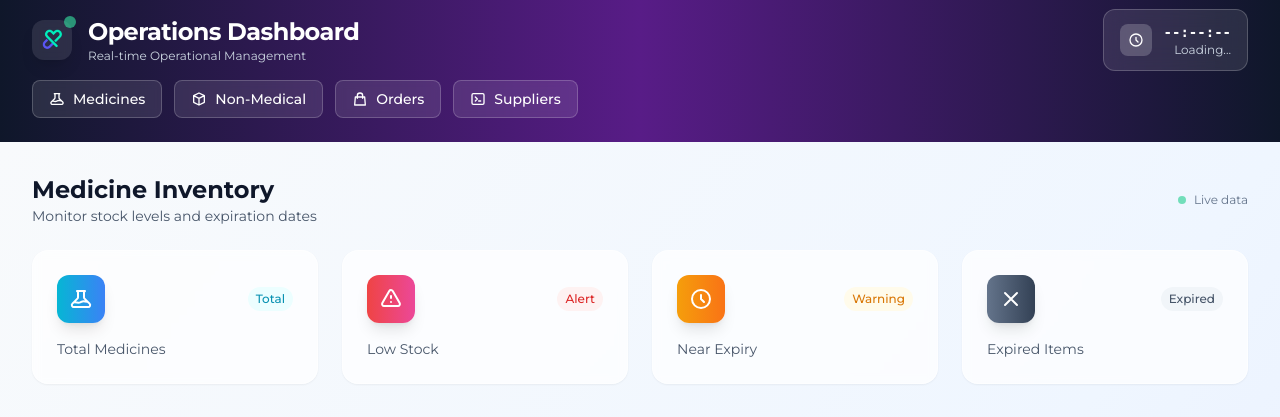
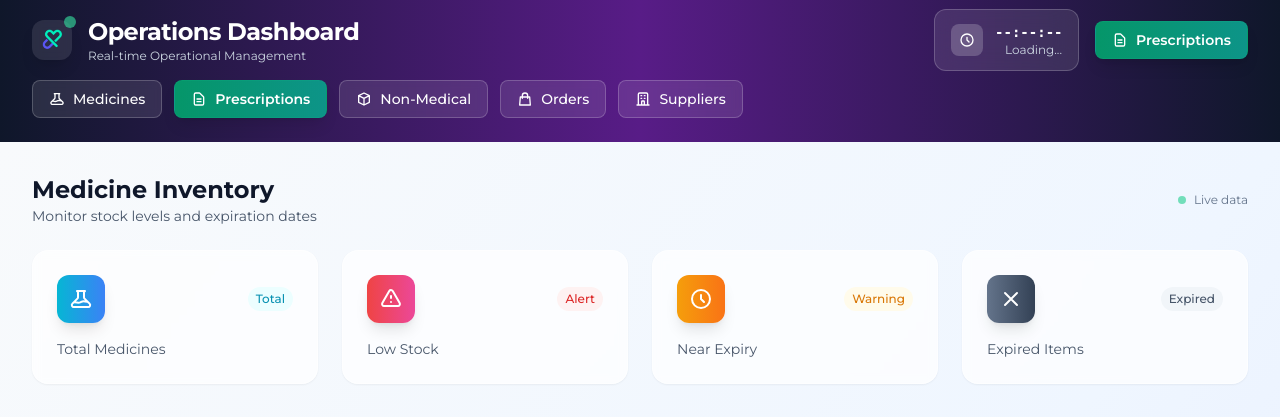
Before and after one commit to YOOSUF-HUB/Smart-Pharmacy-System, a Django app: template templates/Medicine_inventory/med_inventory_dash.html in a window 1280 px wide. Shown: the top 417 px of the page. Run offline with Django 5.2, Linux system fonts and the light colour scheme; the template is opened without the code that fills it, so the values that code supplies are empty; some libraries are stand-ins or nearby versions.

Commit message:
Add quick access and highlighted button for prescriptions in medicine inventory dashboard

```diff
--- a/templates/Medicine_inventory/med_inventory_dash.html
+++ b/templates/Medicine_inventory/med_inventory_dash.html
@@ -128,6 +128,15 @@
           </a>
         </div>
         {% endif %}
+
+        <!-- Prescription Quick Access Button -->
+        <a href="{% url 'prescription_list' %}" class="inline-flex items-center px-3 sm:px-4 py-2 text-xs sm:text-sm font-medium text-white bg-gradient-to-r from-emerald-600 to-teal-600 hover:from-emerald-700 hover:to-teal-700 rounded-lg transition-all duration-200 hover:scale-105 shadow-lg border border-emerald-500/20">
+          <svg class="w-3 h-3 sm:w-4 sm:h-4 mr-1 sm:mr-2" fill="none" stroke="currentColor" viewBox="0 0 24 24">
+            <path stroke-linecap="round" stroke-linejoin="round" stroke-width="2" d="M9 12h6m-6 4h6m2 5H7a2 2 0 01-2-2V5a2 2 0 012-2h5.586a1 1 0 01.707.293l5.414 5.414a1 1 0 01.293.707V19a2 2 0 01-2 2z"/>
+          </svg>
+          <span class="font-semibold mobile-xs-hide">Prescriptions</span>
+          <span class="font-semibold sm:hidden">Rx</span>
+        </a>
       </div>
     </div>
 
@@ -140,6 +149,15 @@
           </svg>
           Medicines
         </a>
+
+        <!-- NEW PRESCRIPTION BUTTON - HIGHLIGHTED -->
+        <a href="{% url 'prescription_list' %}" class="inline-flex items-center justify-center sm:justify-start px-3 sm:px-4 py-2 text-xs sm:text-sm font-medium text-white bg-gradient-to-r from-emerald-600 to-teal-600 hover:from-emerald-700 hover:to-teal-700 rounded-lg border border-emerald-500/20 transition-all duration-200 hover:scale-105 backdrop-blur-sm shadow-lg">
+          <svg class="w-3 h-3 sm:w-4 sm:h-4 mr-2" fill="none" stroke="currentColor" viewBox="0 0 24 24">
+            <path stroke-linecap="round" stroke-linejoin="round" stroke-width="2" d="M9 12h6m-6 4h6m2 5H7a2 2 0 01-2-2V5a2 2 0 012-2h5.586a1 1 0 01.707.293l5.414 5.414a1 1 0 01.293.707V19a2 2 0 01-2 2z"/>
+          </svg>
+          <span class="font-semibold">Prescriptions</span>
+        </a>
+
         <a href="{% url 'non_medicine:product_list' %}" class="inline-flex items-center justify-center sm:justify-start px-3 sm:px-4 py-2 text-xs sm:text-sm font-medium text-white bg-white/10 hover:bg-white/20 rounded-lg border border-white/20 transition-all duration-200 hover:scale-105 backdrop-blur-sm">
           <svg class="w-3 h-3 sm:w-4 sm:h-4 mr-2" fill="none" stroke="currentColor" viewBox="0 0 24 24">
             <path stroke-linecap="round" stroke-linejoin="round" stroke-width="2" d="M20 7l-8-4-8 4m16 0l-8 4m8-4v10l-8 4m0-10L4 7m8 4v10M4 7v10l8 4"/>
@@ -154,7 +172,7 @@
         </a>
         <a href="{% url 'suppliers:list' %}" class="inline-flex items-center justify-center sm:justify-start px-3 sm:px-4 py-2 text-xs sm:text-sm font-medium text-white bg-white/10 hover:bg-white/20 rounded-lg border border-white/20 transition-all duration-200 hover:scale-105 backdrop-blur-sm">
           <svg class="w-3 h-3 sm:w-4 sm:h-4 mr-2" fill="none" stroke="currentColor" viewBox="0 0 24 24">
-            <path stroke-linecap="round" stroke-linejoin="round" stroke-width="2" d="M8 9l3 3-3 3m5 0h3M5 20h14a2 2 0 002-2V6a2 2 0 00-2-2H5a2 2 0 00-2 2v12a2 2 0 002 2z"/>
+            <path stroke-linecap="round" stroke-linejoin="round" stroke-width="2" d="M19 21V5a2 2 0 00-2-2H7a2 2 0 00-2 2v16m14 0h2m-2 0h-5m-9 0H3m2 0h5M9 7h1m-1 4h1m4-4h1m-1 4h1m-5 10v-5a1 1 0 011-1h2a1 1 0 011 1v5m-4 0h4"/>
           </svg>
           Suppliers
         </a>
```
Also changed, not shown: db.sqlite3.
